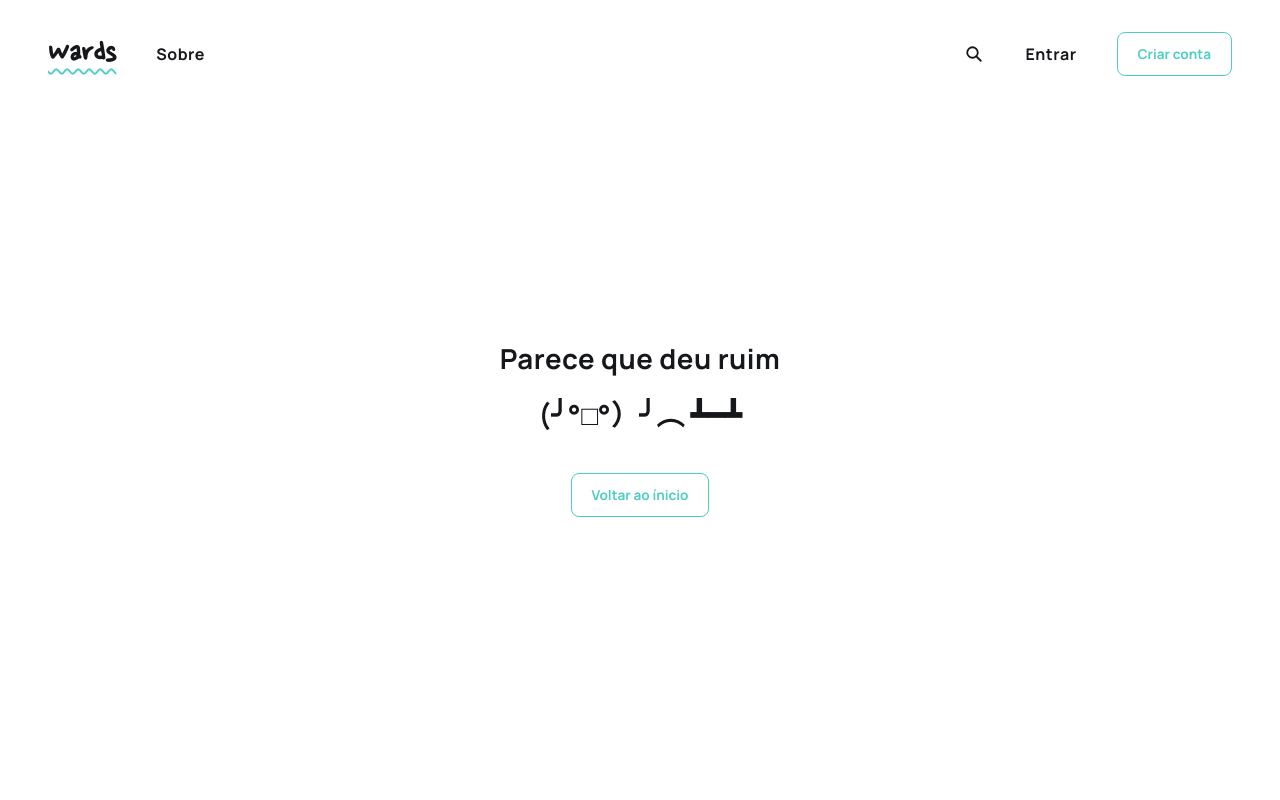
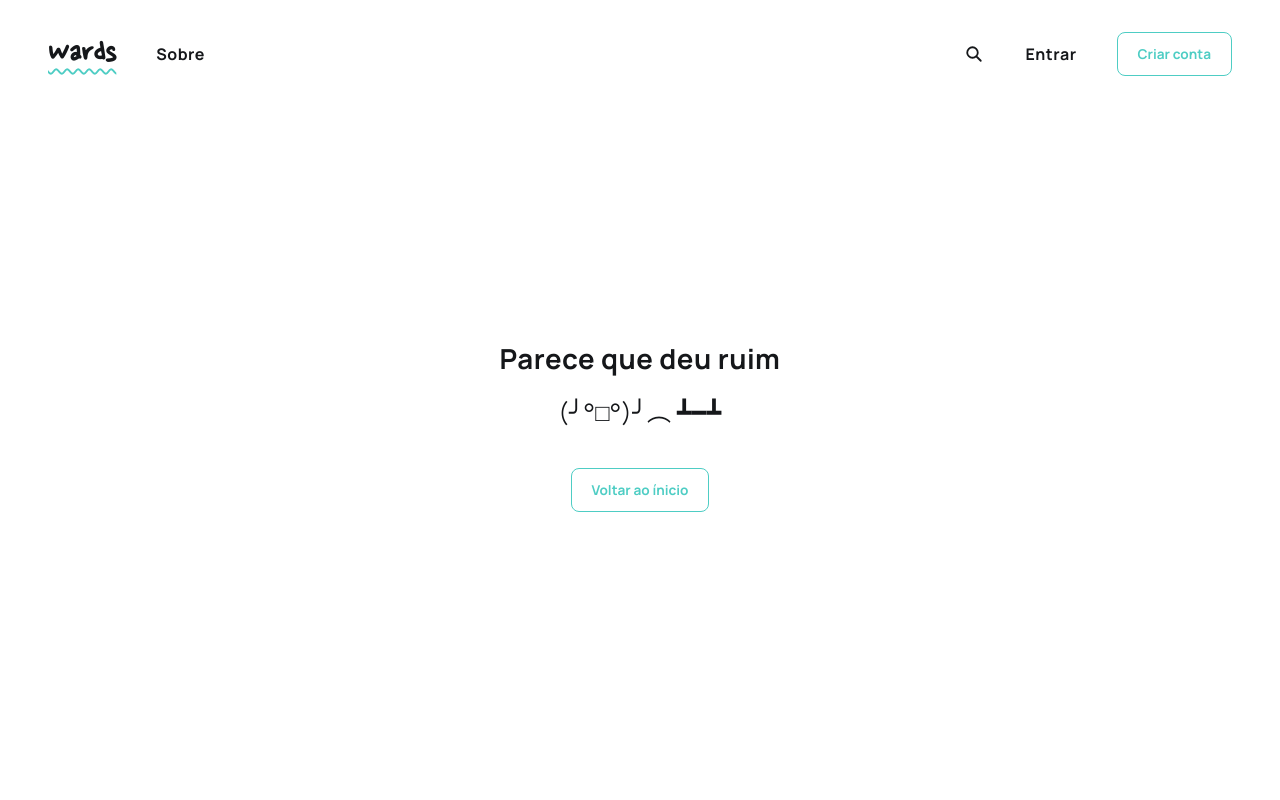
Before and after one commit to junioranheu/wards-front, a Next.js app: page /ops in a window 1280 px wide. Shown: the top 800 px of the page. Built offline with nearby package versions, Linux system fonts and the light colour scheme.

Commit message:
ajustes gerais

```diff
--- a/app/(main)/ops/index.module.scss
+++ b/app/(main)/ops/index.module.scss
@@ -8,7 +8,6 @@
     align-items: center;
     gap: 2.5rem;
 
-    font-weight: 700;
     text-align: center;
 
     div {
@@ -16,6 +15,20 @@
         display: flex;
         flex-direction: column;
         gap: 1rem;
+
+        span {
+            &:nth-of-type(1) {
+                // background-color: orange;
+                font-size: 1.725rem;
+                font-weight: 700;
+            }
+
+            &:nth-of-type(2) {
+                // background-color: orange;
+                font-size: 1.5rem;
+                font-weight: 400;
+            }
+        }
     }
 }
 
--- a/app/(main)/ops/page.tsx
+++ b/app/(main)/ops/page.tsx
@@ -7,8 +7,8 @@ export default function Ops() {
     return (
         <section className={Styles.main}>
             <div>
-                <h1>Parece que deu ruim</h1>
-                <h1> <span className={Styles.ascii}>(╯°□°）╯︵ ┻━┻</span></h1>
+                <span>Parece que deu ruim</span>
+                <span>&#40;╯°□°&#41;╯︵ ┻━┻</span>
             </div>
 
             <div>
```
